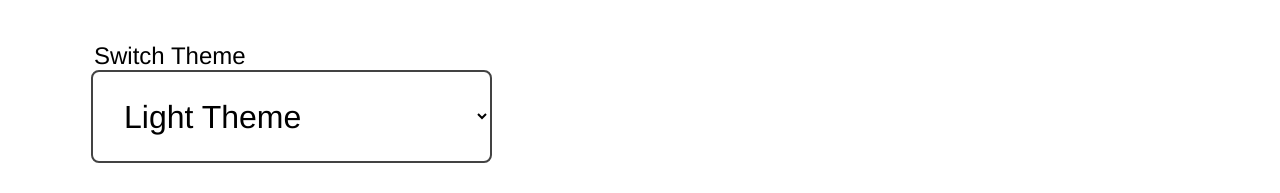
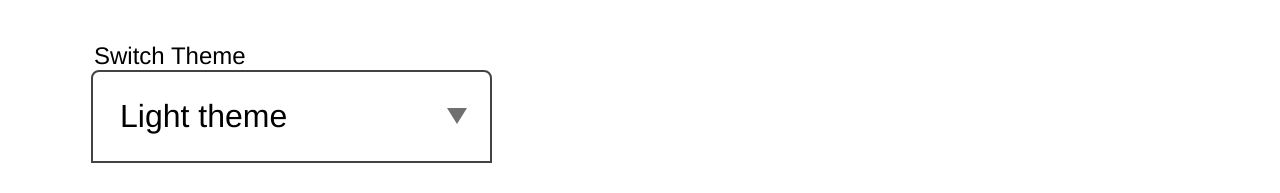
Before and after one commit to upMyCode/calculator-app, a React (Create React App) app: page / in a window 1280 px wide. Both pictures are taken after a click on the element "Settings". Shown: the part 259-452 px from the top of the page. Built offline with nearby package versions, Linux system fonts and the light colour scheme.

Commit message:
feat: Add global theme switcher menu

```diff
--- a/src/App.jsx
+++ b/src/App.jsx
@@ -1,5 +1,5 @@
-import styled from 'styled-components'
-import { useDispatch } from 'react-redux'
+import styled, { ThemeProvider } from 'styled-components'
+import { useDispatch, useSelector } from 'react-redux'
 import React from 'react'
 import { Routes, BrowserRouter as Router, Route } from 'react-router-dom'
 import { MainPageFC, MainPageCC } from './pages'
@@ -11,8 +11,13 @@ const AppWrapper = styled.div`
 `
 const App = () => {
   const dispatch = useDispatch()
+  const globalThemeColor = useSelector(
+    (state) => state.globalThemeReducer.globalThemeColor
+  )
 
+  console.log(globalThemeColor)
   return (
+    <ThemeProvider theme={{ globalThemeColor }}>
       <AppWrapper>
         <Router>
           <Routes>
@@ -24,6 +29,8 @@ const App = () => {
           </Routes>
         </Router>
       </AppWrapper>
+      /
+    </ThemeProvider>
   )
 }
 
--- a/src/components/ManageSettings/index.jsx
+++ b/src/components/ManageSettings/index.jsx
@@ -1,6 +1,7 @@
 import * as React from 'react'
 import { connect } from 'react-redux'
 import expressionAction from '../../store/actions/expressionAction'
+import setGlobalThemeAction from '../../store/actions/setGlobalThemeAction'
 import resultAction from '../../store/actions/resultAction'
 import clearHistoryAction from '../../store/actions/clearHistoryAction'
 import {
@@ -8,12 +9,27 @@ import {
   ManageSettingsTitle,
   ManagePanelBlock,
   ManagePanelPopUpMenu,
-  ManagePanelPopUpElem,
   ClearHistoryButton,
-  ManagePanelLabel
+  ManagePanelLabel,
+  ManagePanelPopUpMenuWrapper,
+  ManagePanelPopUpList,
+  ManagePanelPopUpElem
 } from './styled'
 
 class ManageSettings extends React.Component {
+  constructor(props) {
+    super(props)
+    this.state = {
+      isSwitcherThemeActive: false,
+      themeColor: 'Light theme'
+    }
+  }
+
+  handleThemeSwitcher = () =>
+    this.setState({ isSwitcherThemeActive: !this.state.isSwitcherThemeActive })
+
+  handleChangeTheme = (e) => this.setState({ themeColor: e.target.textContent })
+
   render() {
     const { dispatch } = this.props
     return (
@@ -21,10 +37,33 @@ class ManageSettings extends React.Component {
         <ManageSettingsTitle>Settings</ManageSettingsTitle>
         <ManagePanelLabel>Switch Theme</ManagePanelLabel>
         <ManagePanelBlock>
-          <ManagePanelPopUpMenu>
-            <ManagePanelPopUpElem>Light Theme</ManagePanelPopUpElem>
-            <ManagePanelPopUpElem>Dark Theme</ManagePanelPopUpElem>
-          </ManagePanelPopUpMenu>
+          <ManagePanelPopUpMenuWrapper>
+            <ManagePanelPopUpMenu onClick={this.handleThemeSwitcher}>
+              {this.state.themeColor}
+            </ManagePanelPopUpMenu>
+            {this.state.isSwitcherThemeActive && (
+              <ManagePanelPopUpList>
+                <ManagePanelPopUpElem
+                  onClick={(e) => {
+                    this.handleChangeTheme(e)
+                    this.handleThemeSwitcher()
+                    dispatch(setGlobalThemeAction(e.target.textContent))
+                  }}
+                >
+                  Light theme
+                </ManagePanelPopUpElem>
+                <ManagePanelPopUpElem
+                  onClick={(e) => {
+                    this.handleChangeTheme(e)
+                    this.handleThemeSwitcher()
+                    dispatch(setGlobalThemeAction(e.target.textContent))
+                  }}
+                >
+                  Dark theme
+                </ManagePanelPopUpElem>
+              </ManagePanelPopUpList>
+            )}
+          </ManagePanelPopUpMenuWrapper>
           <ClearHistoryButton
             onClick={() => {
               dispatch(expressionAction('0'))
--- a/src/components/ManageSettings/styled.js
+++ b/src/components/ManageSettings/styled.js
@@ -28,31 +28,65 @@ const ManagePanelBlock = styled.div`
   width: 100%;
 `
 
-const ManagePanelPopUpMenu = styled.select`
+const ManagePanelPopUpMenuWrapper = styled.div`
+  position: relative;
   width: 401px;
   height: 93px;
   margin-left: 91px;
+  &::before {
+    content: '';
+    position: absolute;
+    right: 25px;
+    top: 38px;
+    width: 0;
+    height: 0;
+    border-style: solid;
+    border-width: 16.5px 10.25px 0 10.25px;
+    border-color: #707070 transparent transparent transparent;
+    pointer-events: none;
+  }
+`
+
+const ManagePanelPopUpMenu = styled.div`
+  display: flex;
+  align-items: center;
+  width: 401px;
+  height: 93px;
   background: #ffffff 0% 0% no-repeat padding-box;
   border: 2px solid #434343;
-  border-radius: 8px;
+  border-radius: 8px 8px 0 0;
   text-align: left;
   font: normal normal normal 32px Helvetica Neue;
   letter-spacing: 0px;
   color: #000000;
   padding-left: 27px;
-  //& {
-  //  position: relative;
-  //  padding-right: 25px;
-  //  -webkit-appearance: none;
-  //  -moz-appearance: none;
-  //  -ms-appearance: none;
-  //  appearance: none;
-  //}
+  cursor: pointer;
+  // border-bottom-color: transparent;
 `
-
-const ManagePanelPopUpElem = styled.option`
+const ManagePanelPopUpList = styled.ul`
   width: 401px;
-  height: 93px;
+`
+const ManagePanelPopUpElem = styled.li`
+  display: flex;
+  align-items: center;
+  width: 401px;
+  background-color: white;
+  border: 2px solid #707070;
+  font: normal normal normal 32px Helvetica Neue;
+  color: #000000;
+  cursor: pointer;
+  list-style-type: none;
+  &:last-child {
+    border-top-color: transparent;
+    border-radius: 0 0 8px 8px;
+    padding: 12.5px 0 12px 27px;
+  }
+  &:first-child {
+    padding: 15px 0 10.5px 27px;
+  }
+  &:hover {
+    background-color: rgb(233, 233, 233);
+  }
 `
 
 const ClearHistoryButton = styled.button`
@@ -82,5 +116,7 @@ export {
   ManagePanelPopUpMenu,
   ManagePanelPopUpElem,
   ClearHistoryButton,
-  ManagePanelLabel
+  ManagePanelLabel,
+  ManagePanelPopUpMenuWrapper,
+  ManagePanelPopUpList
 }
--- a/src/index.jsx
+++ b/src/index.jsx
@@ -12,14 +12,13 @@ const Global = createGlobalStyle`
     box-sizing: border-box;
   }
 `
+
 const root = ReactDOM.createRoot(document.getElementById('root'))
 root.render(
   <React.StrictMode>
     <Provider store={store}>
-      <>
-        <Global />
-        <App />
-      </>
+      <Global />
+      <App />
     </Provider>
   </React.StrictMode>
 )
--- /dev/null
+++ b/src/store/actions/setGlobalThemeAction.js
@@ -0,0 +1,6 @@
+const setGlobalThemeAction = (theme) => ({
+  type: 'SET_GLOBAL_THEME',
+  payload: theme
+})
+
+export default setGlobalThemeAction
--- /dev/null
+++ b/src/store/reducers/globalThemeReducer.js
@@ -0,0 +1,17 @@
+const initialState = {
+  globalThemeColor: 'Light theme'
+}
+
+const globalThemeReducer = (state = initialState, action) => {
+  switch (action.type) {
+    case 'SET_GLOBAL_THEME':
+      return {
+        globalThemeColor: action.payload
+      }
+
+    default:
+      return state
+  }
+}
+
+export default globalThemeReducer
```
Also changed, not shown: src/store/index.js (+4 -3 lines). Lines whose indentation alone changed are shown as unchanged.
